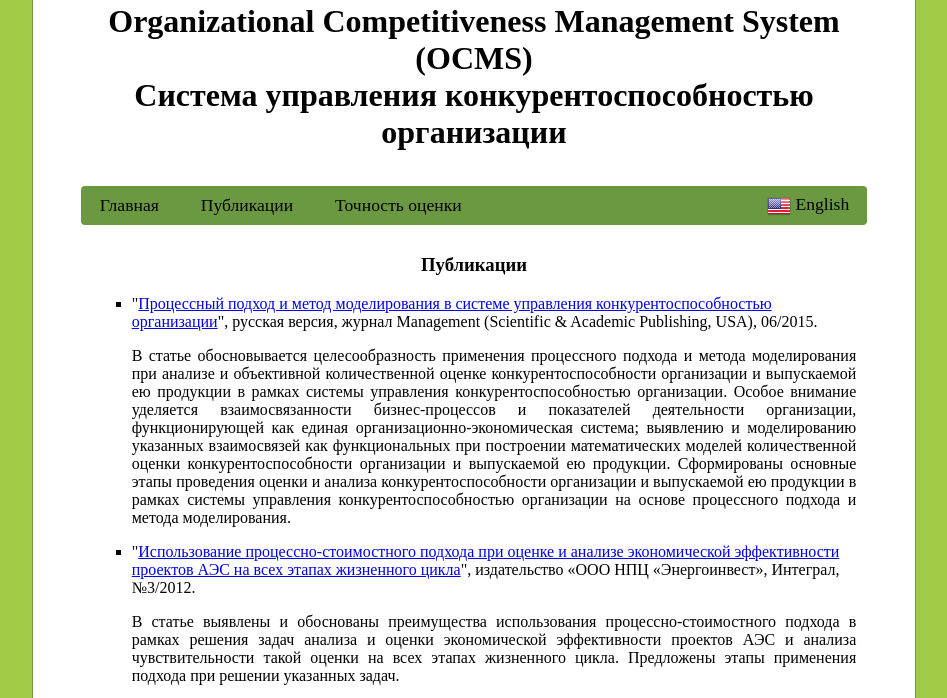
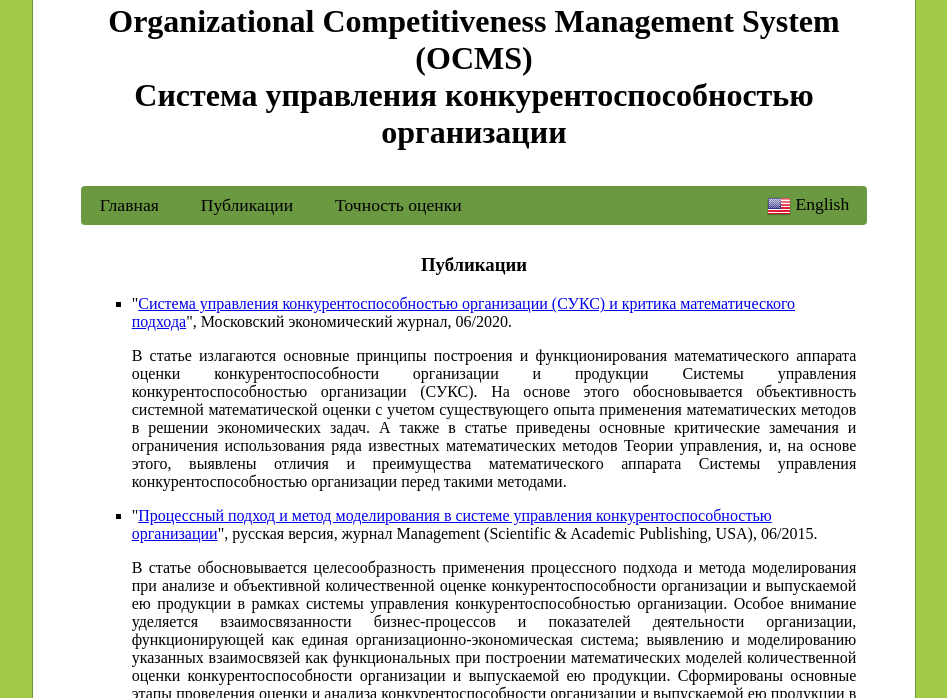
Before and after one commit to ocmsystem/ocmsystem.github.io, a plain HTML site: page publications_ru.htm in a window 1280 px wide. Shown: the part 224-922 px from the top of the page, without its empty margins (166-1113 px from the left). Drawn offline with Linux system fonts and the light colour scheme.

Commit message:
Add new article

```diff
--- a/publications_ru.htm
+++ b/publications_ru.htm
@@ -79,6 +79,10 @@
 			<h3 align="center">Публикации</h3>
 			<ul id="articles_list">
 				<li>
+					<p class="list_item_text_paragraph">"<a href="https://qje.su/ekonomicheskaya-teoriya/moskovskij-ekonomicheskij-zhurnal-6-2020-37">Система управления конкурентоспособностью организации (СУКС) и критика математического подхода</a>", Московский экономический журнал, 06/2020.</p>
+					<p align="justify">В статье излагаются основные принципы построения и функционирования математического аппарата оценки конкурентоспособности организации и продукции Системы управления конкурентоспособностью организации (СУКС). На основе этого обосновывается объективность системной математической оценки с учетом существующего опыта применения математических методов в решении экономических задач. А также в статье приведены основные критические замечания и ограничения использования ряда известных математических методов Теории управления, и, на основе этого, выявлены отличия и преимущества математического аппарата Системы управления конкурентоспособностью организации перед такими методами.</p>
+				</li>
+				<li>
 					<p class="list_item_text_paragraph">"<a href="files/articles/Процессный_подход_и_метод_моделирования_в_СУКС.pdf">Процессный подход и метод моделирования в системе управления конкурентоспособностью организации</a>", русская версия, журнал Management (Scientific &amp; Academic Publishing, USA), 06/2015.</p>
 					<p align="justify">В статье обосновывается целесообразность применения процессного подхода и метода моделирования при анализе и объективной количественной оценке конкурентоспособности организации и выпускаемой ею продукции в рамках системы управления конкурентоспособностью организации. Особое внимание уделяется взаимосвязанности бизнес-процессов и показателей деятельности организации, функционирующей как единая организационно-экономическая система; выявлению и моделированию указанных взаимосвязей как функциональных при построении математических моделей количественной оценки конкурентоспособности организации и выпускаемой ею продукции. Сформированы основные этапы проведения оценки и анализа конкурентоспособности организации и выпускаемой ею продукции в рамках системы управления конкурентоспособностью организации на основе процессного подхода и метода моделирования.</p>
 				</li>
```
Also changed, not shown: publications_eng.htm (+5 -0 lines), 1 other file.
